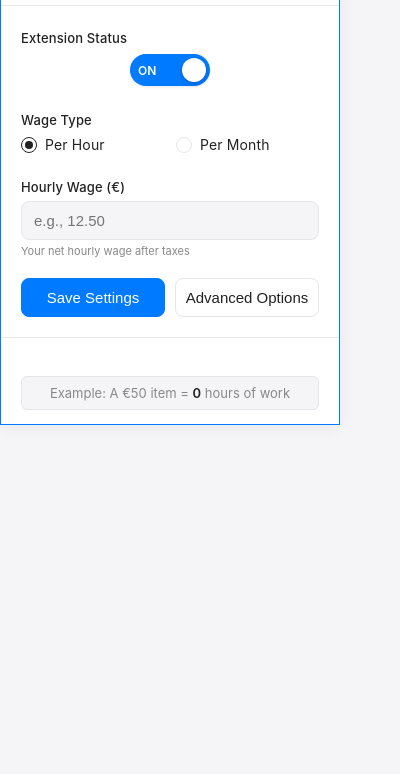
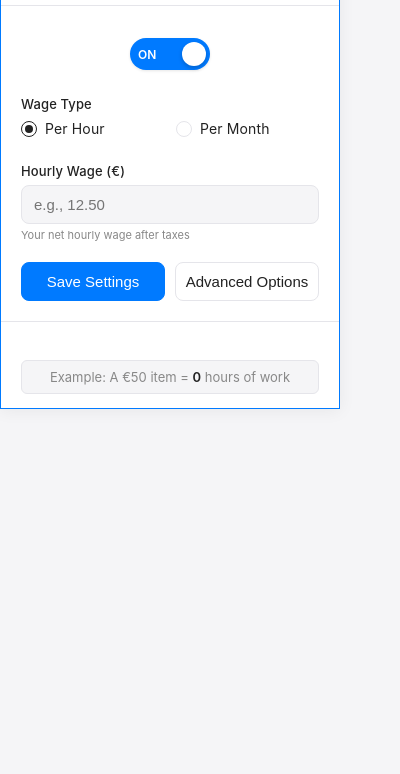
Before and after one commit to dimosthenisav/consumed, a browser extension: page popup.html in a window 400 px wide. Shown: the part 70-844 px from the top of the page. Drawn offline with Linux system fonts and the light colour scheme.

Commit message:
Remove Extension Status label - keep toggle switch clean and minimal

```diff
--- a/popup.html
+++ b/popup.html
@@ -15,7 +15,6 @@
     </header>
     <main>
       <div class="form-group">
-        <label>Extension Status</label>
         <div class="toggle-container">
           <label class="toggle-switch">
             <input type="checkbox" id="extensionToggle" checked>
```
